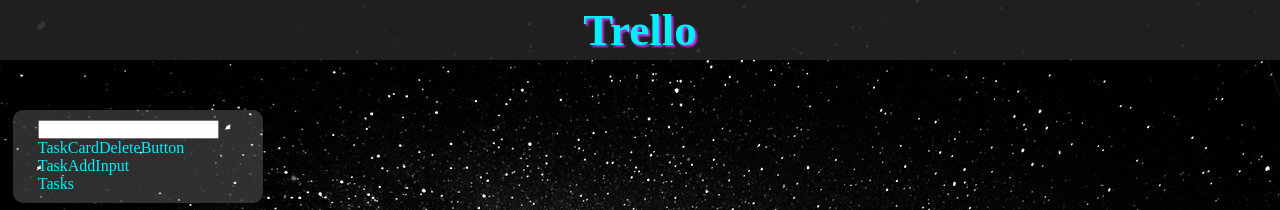
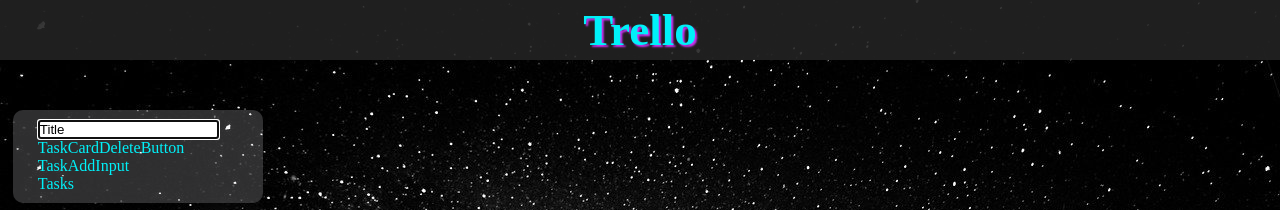
Before and after one commit to rerelurelu/trello-clone, a React (Create React App) app: page / in a window 1280 px wide. Both pictures are taken after a click on the element "Title". Shown: the top 210 px of the page. Built offline with nearby package versions, Linux system fonts and the light colour scheme.

Commit message:
✨ feat: Update

```diff
--- a/src/components/Task/TaskCardTitle.jsx
+++ b/src/components/Task/TaskCardTitle.jsx
@@ -17,11 +17,23 @@
     setIsClick(false);
   };
 
+  const handleBlur = () => {
+    setIsClick(false);
+  };
+
   return (
-    <div onClick={handleClick}>
+    <div className="taskCardNameInputArea" onClick={handleClick}>
       {isClick ? (
         <form onSubmit={handleSubmit}>
-          <input type="text" onChange={handleChange} />
+          <input
+            className="taskCardTitleInput"
+            type="text"
+            autoFocus
+            maxLength={10}
+            onChange={handleChange}
+            onBlur={handleBlur}
+            value={inputCardTitle}
+          />
         </form>
       ) : (
         <h3>{inputCardTitle}</h3>
```
